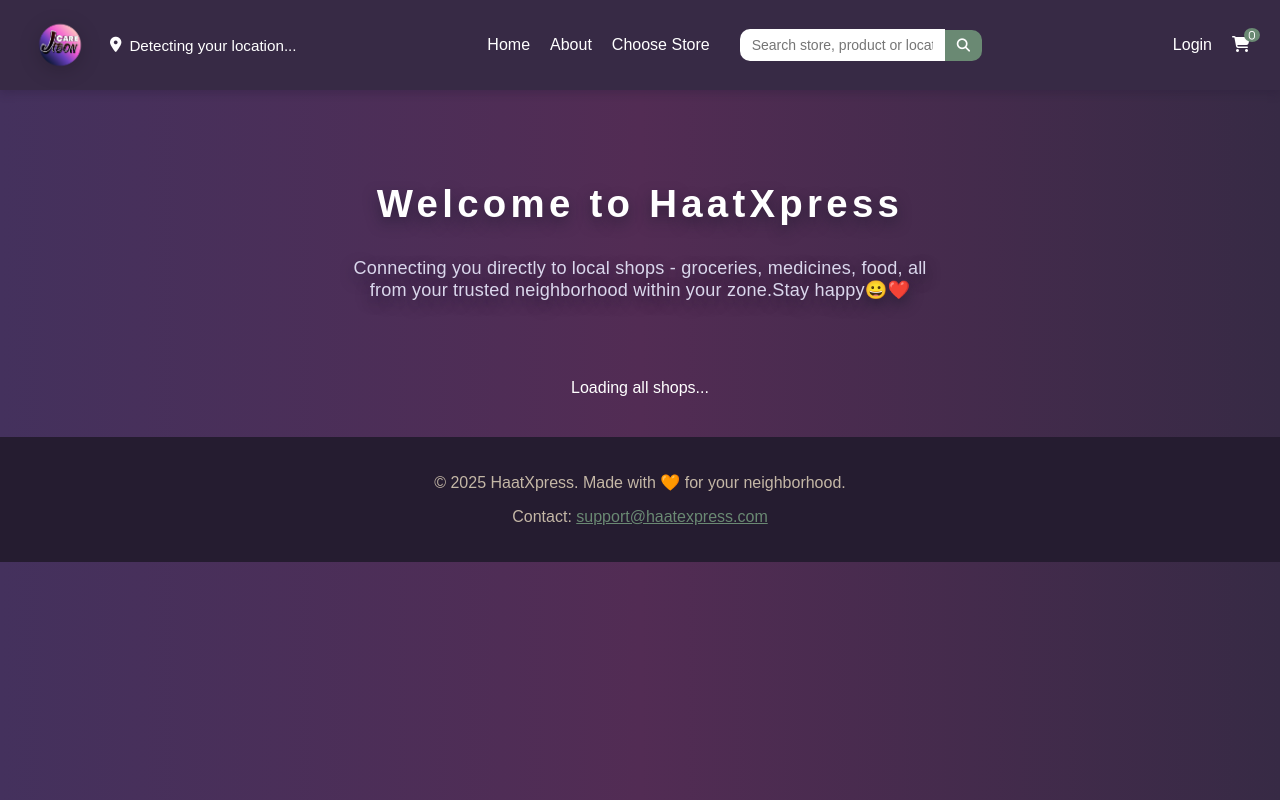
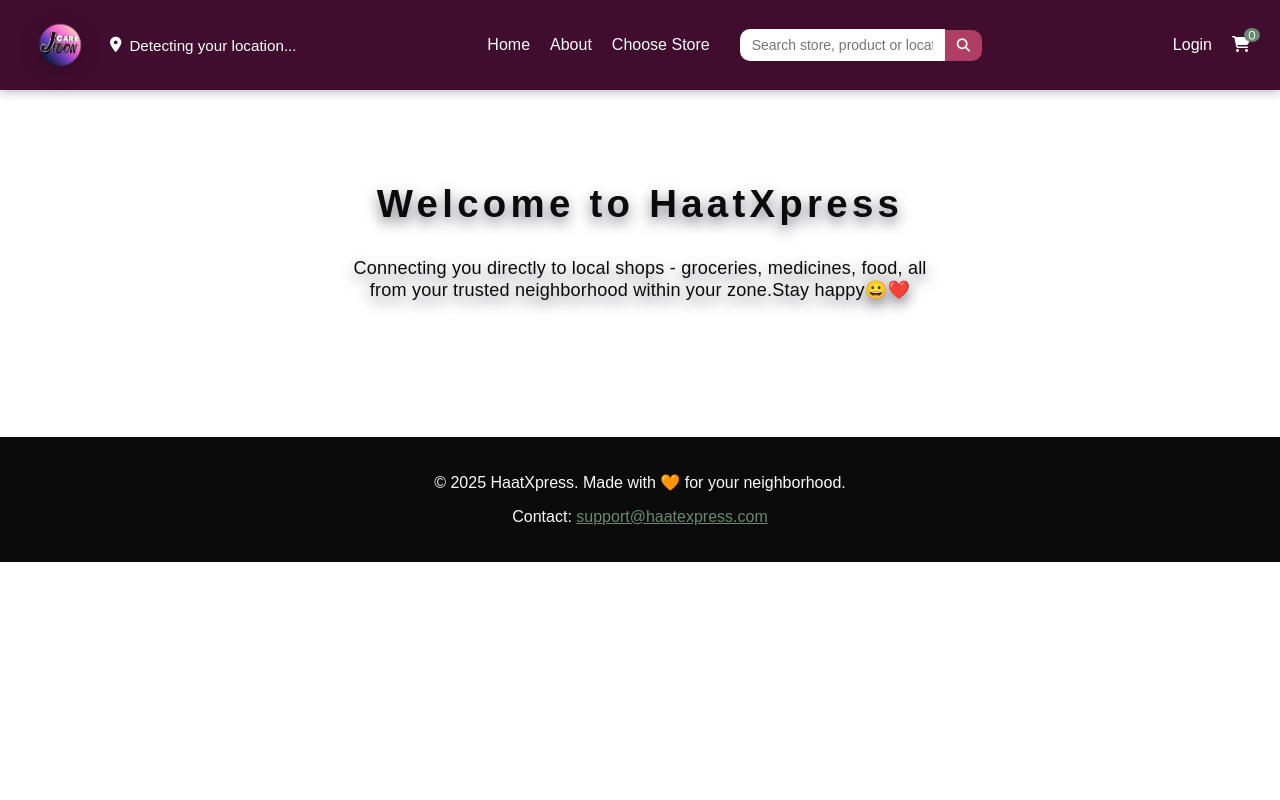
Before and after one commit to synthiaekka/JibonCare, a Flask app: page / in a window 1280 px wide. Run offline with Flask 3, Linux system fonts and the light colour scheme.

Commit message:
change in index

```diff
--- a/static/style.css
+++ b/static/style.css
@@ -6,7 +6,7 @@
 }
 
 body {
-  background: linear-gradient(to right, #ede9fe, #f5f3ff);
+  background: linear-gradient(to right, #ede9fe, #a098c8);
   height: 100vh;
   display: flex;
   justify-content: center;
--- a/templates/index.html
+++ b/templates/index.html
@@ -8,12 +8,12 @@
   <style>
     body {
       font-family: 'Poppins', sans-serif;
-      background: linear-gradient(to right, #44315d, #522c54, #372a45);
-      min-height: 100vh;
+      <!--background: linear-gradient(to right, #44315d, #522c54, #372a45);-->
+      background: #fafafa      min-height: 100vh;
       margin: 0; padding: 0;
     }
     header {
-      background-color: #372a45;
+      background-color: #400d2e;
       color: white;
       display: flex;
       justify-content: space-between;
@@ -36,11 +36,11 @@
     .category-dropdown:focus { box-shadow:0 0 0 3px #a087e6;}
     .search-bar { display: flex; align-items: center;}
     .search-bar input { padding: 8px 12px; border-radius: 10px 0 0 10px; border: none; font-size: 14px;}
-    .search-bar button { padding: 8px 12px; background-color: #6a8973; color: white; border: none; border-radius: 0 10px 10px 0; cursor: pointer;}
+    .search-bar button { padding: 8px 12px; background-color: #ae3e63; color: white; border: none; border-radius: 0 10px 10px 0; cursor: pointer;}
     .auth-cart { display: flex; align-items: center; gap: 20px; }
     .auth-cart a, .auth-cart span { color: white; text-decoration: none; font-weight: 500; }
     .hero {
-      text-align: center; color: white;
+      text-align: center; color: #0b0b0b;
       padding: 60px 20px 38px 20px;
       text-shadow: 0 6px 14px #18182892;
     }
@@ -52,7 +52,7 @@
 }
 
 .nav-links a {
-  color: white;
+  color: #fafafa;
   text-decoration: none;
   font-weight: 500;
 }
@@ -64,7 +64,7 @@
 .dropdown-content {
   display: none;
   position: absolute;
-  background-color: #522c54;
+  background-color: #ae3e63;
   min-width: 160px;
   top: 100%;
   left: 0;
@@ -84,7 +84,7 @@
 }
 
     .hero h2 { font-size: 2.4rem; letter-spacing:0.2ch; }
-    .hero p { font-size: 1.13rem; max-width: 600px; margin: auto; color: #dad7ec; letter-spacing:0.02ch; }
+    .hero p { font-size: 1.13rem; max-width: 600px; margin: auto; color: #0b0b0b; letter-spacing:0.02ch; }
     .store-section {
       display: flex; flex-wrap: wrap; justify-content: center;
       padding: 40px  3vw; gap: 33px;
@@ -103,7 +103,7 @@
       background: linear-gradient(135deg, #706eb2 68%, #7a4bc4 100%);
       box-shadow: 0 13px 35px #221330a0, 0 4px 0 #fff4;
       transform: translateY(-7px) scale(1.055) rotate(-1deg);
-      border-color:#34efcc;
+      border-color:#ae3e63;
     }
     .store-card img {
       width:70px; height:70px;
@@ -111,7 +111,7 @@
     }
     .store-card h3 { margin:10px 0 6px 0; font-size: 1.18em; font-weight:700; letter-spacing:.01em;}
     .category-badge {
-      display:inline-block; border-radius:9px; font-size:13px; color:#223146; background:#a6fff8;
+      display:inline-block; border-radius:9px; font-size:13px; color:#223146; background:#fafafa;
       padding:2.5px 12px; margin-bottom:7px; font-weight:500; box-shadow:0 1.5px 0 #c6fff9;
     }
     .store-dist {font-size: 12px; color: #b6d8ff; margin: 5px;}
@@ -120,14 +120,14 @@
       box-shadow:0 6px 38px #3b1f5060;
     }
     .modal.active { display: block; }
-    .modal-close { float: right; background: #6a8973; border: none; padding:10px 19px; border-radius: 5px; color: white; cursor: pointer;}
+    .modal-close { float: right; background: #ae3e63; border: none; padding:10px 19px; border-radius: 5px; color: white; cursor: pointer;}
     .modal ul { margin:35px 0 0 0; padding:0; list-style:none;}
     .modal li { margin:13px 0; padding:7px 0 7px 12px; border-radius:8px; background:#534160; display:flex; justify-content:space-between; align-items:center; box-shadow: 0 2.5px 10px #6288661a;}
-    .modal li button { padding:4px 13px; background: #9be58a; color:#372a45; border:none; border-radius:8px; cursor:pointer; font-weight:bold;}
-    .modal li button:hover { background:#7f58e7; color:#fff;}
+    .modal li button { padding:4px 13px; background: #AD5E78FF; color:#372a45; border:none; border-radius:8px; cursor:pointer; font-weight:bold;}
+    .modal li button:hover { background:#fafafa; color:#0b0b0b;}
     .modal h2 { margin-bottom: 7px;}
     #total-price {margin-top:15px; font-size:1.01em;}
-    footer { background-color: #251c30; color: #c4b7a6; text-align: center; padding: 20px;}
+    footer { background-color: #0b0b0b; color: #fafafa; text-align: center; padding: 20px;}
     .login-modal { display: none; position: fixed; left: 0; right: 0; top: 0; bottom: 0; width: 100vw; height: 100vh; background: rgba(40,21,64,0.80); z-index: 3000; text-align: center; color: #fff; min-height: 0; justify-content: center; align-items: center;}
     .login-modal.active { display: flex; flex-direction: column; align-items: center; justify-content: center; animation: fadein .27s; }
     @keyframes fadein { from { opacity: 0; } to   { opacity: 1; } }
@@ -214,11 +214,11 @@
     <!-- NAVIGATION LINKS -->
 <div class="nav-main">
   <div class="nav-links">
-    <a href="/" style="color: white; text-decoration: none; font-weight: 500;">Home</a>
+    <a href="/" style="color: #fafafa; text-decoration: none; font-weight: 500;">Home</a>
     <a href="/about" style="color: white; text-decoration: none; font-weight: 500;">About</a>
 
     <div class="dropdown">
-      <a href="#" style="color: white; text-decoration: none; font-weight: 500;">Choose Store</a>
+      <a href="#" style="color: #fafafa; text-decoration: none; font-weight: 500;">Choose Store</a>
       <div class="dropdown-content">
         <a href="#" onclick="filterCategory('grocery')">Grocery</a>
         <a href="#" onclick="filterCategory('medicine')">Medicine</a>
@@ -343,7 +343,7 @@ function detectLocation() {
       function(pos) {
         USER_LAT = pos.coords.latitude;
         USER_LNG = pos.coords.longitude;
-        document.getElementById('location-text').innerText = `Lat: ${USER_LAT.toFixed(4)}, Lng: ${USER_LNG.toFixed(4)}`;
+        document.getElementById('location-text').innerText = Lat: ${USER_LAT.toFixed(4)}, Lng: ${USER_LNG.toFixed(4)};
         loadShops();
       },
       function(err) {
@@ -394,7 +394,7 @@ function displayShops(shoplist) {
       || (s.matching_products && s.matching_products.join(' | ').toLowerCase().includes(text))
     )) continue; // frontend filter for shop name/address/search combo
 
-    html += `
+    html +=
       <div class="store-card"
         data-name="${(s.shop_name||'') + ' ' + (s.shop_address||'') + ' ' + (s.shop_contact||'')}"
         onclick="showShopProducts('${s.email.replace(/'/g,"&#39;")}', '${(s.shop_name||'Store').replace(/'/g,"&#39;")}')">
@@ -405,12 +405,12 @@ function displayShops(shoplist) {
         <h3>${s.shop_name || 'Unnamed Shop'}</h3>
         <div style='font-size:13px; color:#c1f6b3; margin-bottom:8px;'>${s.shop_contact || ''}</div>
         <div style='font-size:13px; color:#dedede;'>${s.shop_address || ''}</div>
-        ${s.distance_km !== undefined ? `<div class="store-dist">Distance: ${s.distance_km} km</div>` : ""}
+        ${s.distance_km !== undefined ? <div class="store-dist">Distance: ${s.distance_km} km</div> : ""}
         ${s.matching_products && s.matching_products.length
-           ? `<div style="margin-top:7px;color:#a6fff8;font-size:13px;"><b>Matched products:</b> ${s.matching_products.join(', ')}</div>`
+           ? <div style="margin-top:7px;color:#a6fff8;font-size:13px;"><b>Matched products:</b> ${s.matching_products.join(', ')}</div>
            : ""}
       </div>
-    `;
+    ;
   }
   document.getElementById('store-list').innerHTML = html || '<div style="color:white;">No shops found for search or filters.</div>';
 }
@@ -421,10 +421,10 @@ function triggerSmartSearch() {
   if (!text) { loadShops(); return; }
 
   let cat = CATEGORY || document.getElementById('categorySelect').value;
-  let url = `/customer/search-shops-by-product?query=${encodeURIComponent(text)}`;
-  if(cat) url += `&category=${encodeURIComponent(cat)}`;
+  let url = /customer/search-shops-by-product?query=${encodeURIComponent(text)};
+  if(cat) url += &category=${encodeURIComponent(cat)};
   if (USER_LAT !== null && USER_LNG !== null)
-    url += `&lat=${USER_LAT}&lng=${USER_LNG}`;
+    url += &lat=${USER_LAT}&lng=${USER_LNG};
 
   fetch(url)
     .then(res => res.json())
@@ -456,8 +456,8 @@ function filterCategory(category) {
 function showShopProducts(shop_email, shop_name) {
   document.getElementById('modal').classList.add('active');
   document.getElementById('modal-title').innerText = shop_name;
-  document.getElementById('total-price').innerText = `Total: ₹${total}`;
-  fetch(`/customer/products/${encodeURIComponent(shop_email)}`)
+  document.getElementById('total-price').innerText = Total: ₹${total};
+  fetch(/customer/products/${encodeURIComponent(shop_email)})
     .then(res=>res.json())
     .then(products => {
       let ul = document.getElementById('product-list');
@@ -468,8 +468,8 @@ function showShopProducts(shop_email, shop_name) {
       }
       for (const p of products) {
         let li = document.createElement('li');
-        li.innerHTML = `<span>${p.name} <b>- ₹${p.price}</b> <span style="color:#eee;font-size:12px;">(${p.type})</span></span>
-          <button onclick="event.stopPropagation();addToCart('${p.name.replace(/'/g,"&#39;")}', ${+p.price});">Add to Cart</button>`;
+        li.innerHTML = <span>${p.name} <b>- ₹${p.price}</b> <span style="color:#eee;font-size:12px;">(${p.type})</span></span>
+          <button onclick="event.stopPropagation();addToCart('${p.name.replace(/'/g,"&#39;")}', ${+p.price});">Add to Cart</button>;
         ul.appendChild(li);
       }
     });
@@ -490,7 +490,7 @@ function addToCart(name, price) {
   cart.push({ name, price });
   total += price;
   document.getElementById('cart-count').innerText = cart.length;
-  document.getElementById('total-price').innerText = `Total: ₹${total}`;
+  document.getElementById('total-price').innerText = Total: ₹${total};
 }
 function showLoginModal() {
   document.getElementById('loginModal').classList.add('active');
@@ -522,7 +522,7 @@ document.addEventListener("DOMContentLoaded", () => {
       const lon = position.coords.longitude;
 
       try {
-        const response = await fetch(`https://nominatim.openstreetmap.org/reverse?lat=${lat}&lon=${lon}&format=json`);
+        const response = await fetch(https://nominatim.openstreetmap.org/reverse?lat=${lat}&lon=${lon}&format=json);
         if (!response.ok) throw new Error("Failed to fetch location");
 
         const data = await response.json();
@@ -538,7 +538,7 @@ document.addEventListener("DOMContentLoaded", () => {
           data.address.state;
 
         const country = data.address.country || "";
-        locationSpan.innerText = `${place ? place + ", " : ""}${country}`;
+        locationSpan.innerText = ${place ? place + ", " : ""}${country};
       } catch (error) {
         console.error("Reverse geocoding failed:", error);
         locationSpan.innerText = "Location unavailable";
```
